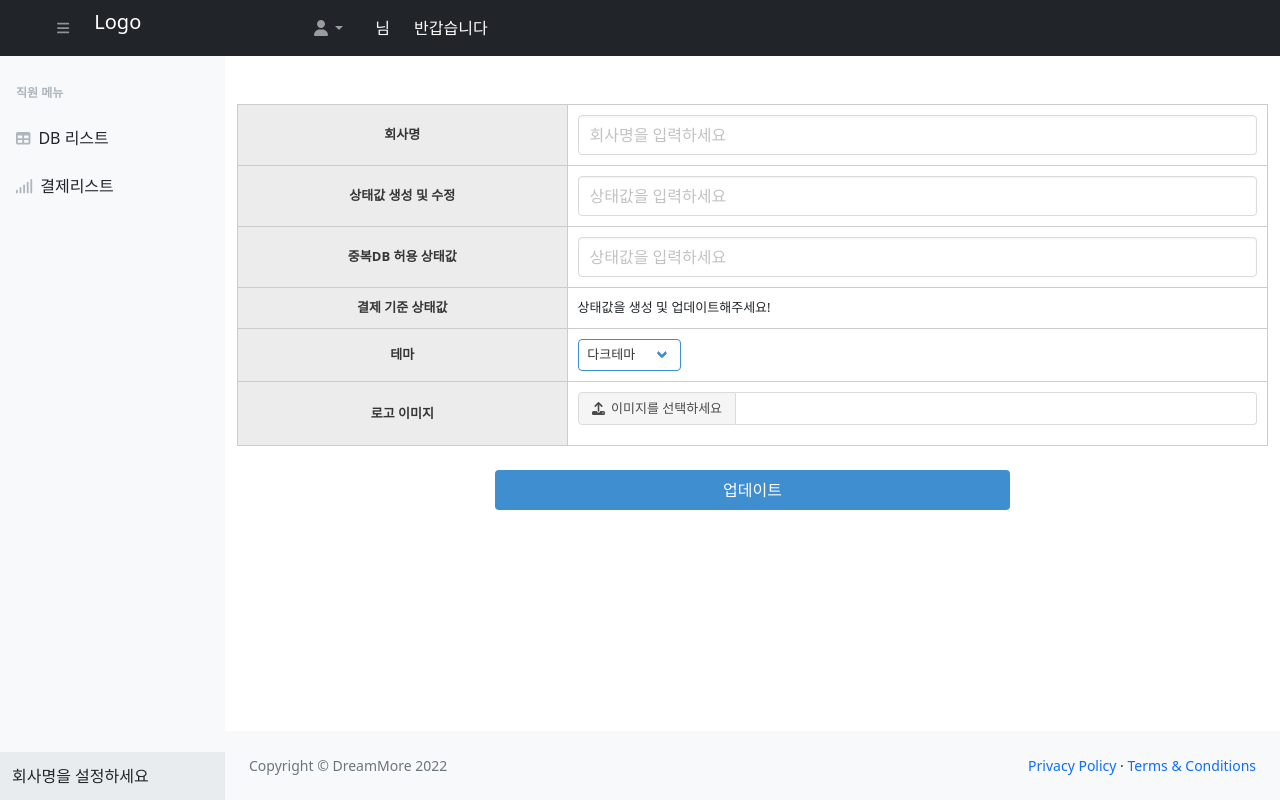
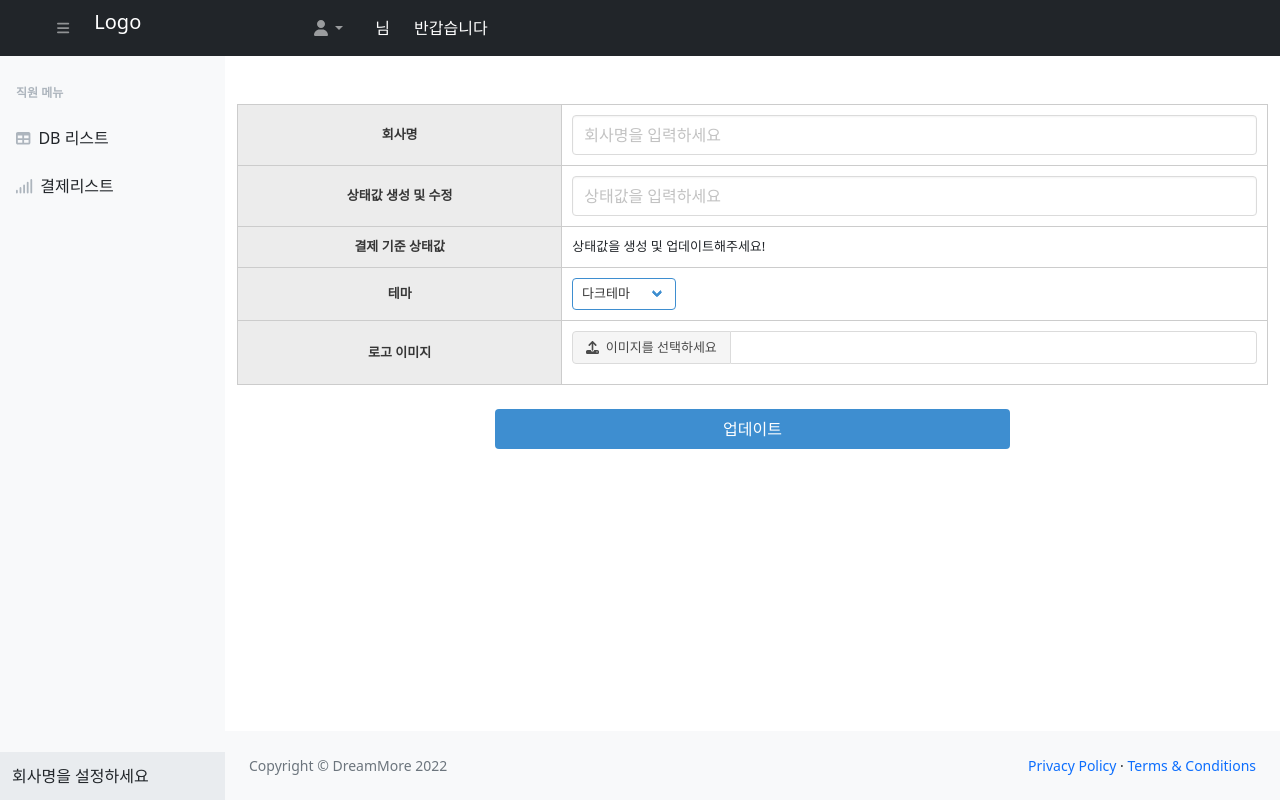
Before and after one commit to peakchang/handledb, a Django app: page /dbmanager/base_setting/ in a window 1280 px wide. Run offline with Django 4.2, Linux system fonts and the light colour scheme; the visitor is signed in with stand-in values (Sample User, id 1); data that the repository does not hold is empty; some libraries are stand-ins or nearby versions.

Commit message:
0619 why??

```diff
--- a/dbmanageapp/templates/dbmanageapp/base_setting.html
+++ b/dbmanageapp/templates/dbmanageapp/base_setting.html
@@ -20,12 +20,12 @@
                             <input class="input" type="text" name="ds_status" value="{{ set_content.ds_status }}" placeholder="상태값을 입력하세요">
                         </td>
                     </tr>
-                    <tr>
-                        <th>중복DB 허용 상태값</th>
-                        <td>
-                            <input class="input" type="text" name="ds_overlapallow" value="{{ set_content.ds_overlapallow }}" placeholder="상태값을 입력하세요">
-                        </td>
-                    </tr>
+<!--                    <tr>-->
+<!--                        <th>중복DB 허용 상태값</th>-->
+<!--                        <td>-->
+<!--                            <input class="input" type="text" name="ds_overlapallow" value="{{ set_content.ds_overlapallow }}" placeholder="상태값을 입력하세요">-->
+<!--                        </td>-->
+<!--                    </tr>-->
                     <tr>
                         <th>결제 기준 상태값</th>
                         <td style="text-align:left;">
--- a/dbmanageapp/views.py
+++ b/dbmanageapp/views.py
@@ -143,7 +143,7 @@ def base_setting(request):
         ds_status = request.POST.get('ds_status')
         ds_statusbase = request.POST.get('ds_statusbase')
         theme_status = request.POST.get('theme_status')
-        ds_overlapallow = request.POST.get('ds_overlapallow')
+        # ds_overlapallow = request.POST.get('ds_overlapallow')
 
         set_model = DbSetting.objects.last()
 
@@ -151,7 +151,7 @@ def base_setting(request):
             set_model.company_name = company_name
             set_model.ds_status = ds_status
             set_model.ds_statusbase = ds_statusbase
-            set_model.ds_overlapallow = ds_overlapallow
+            # set_model.ds_overlapallow = ds_overlapallow
             set_model.theme_status = theme_status
             if upload_img:
                 if set_model.logo_image:
@@ -164,7 +164,7 @@ def base_setting(request):
             dbset.company_name = company_name
             dbset.ds_status = ds_status
             dbset.ds_statusbase = ds_statusbase
-            dbset.ds_overlapallow = ds_overlapallow
+            # dbset.ds_overlapallow = ds_overlapallow
             dbset.theme_status = theme_status
             if upload_img:
                 dbset.logo_image = upload_img
```
Also changed, not shown: dbmanageapp/migrations/0001_initial.py, dbmanageapp/migrations/0002_dbmemo_dm_manager.py (added), dbmanageapp/migrations/0003_dbsetting_ds_overlapallow.py (added).
